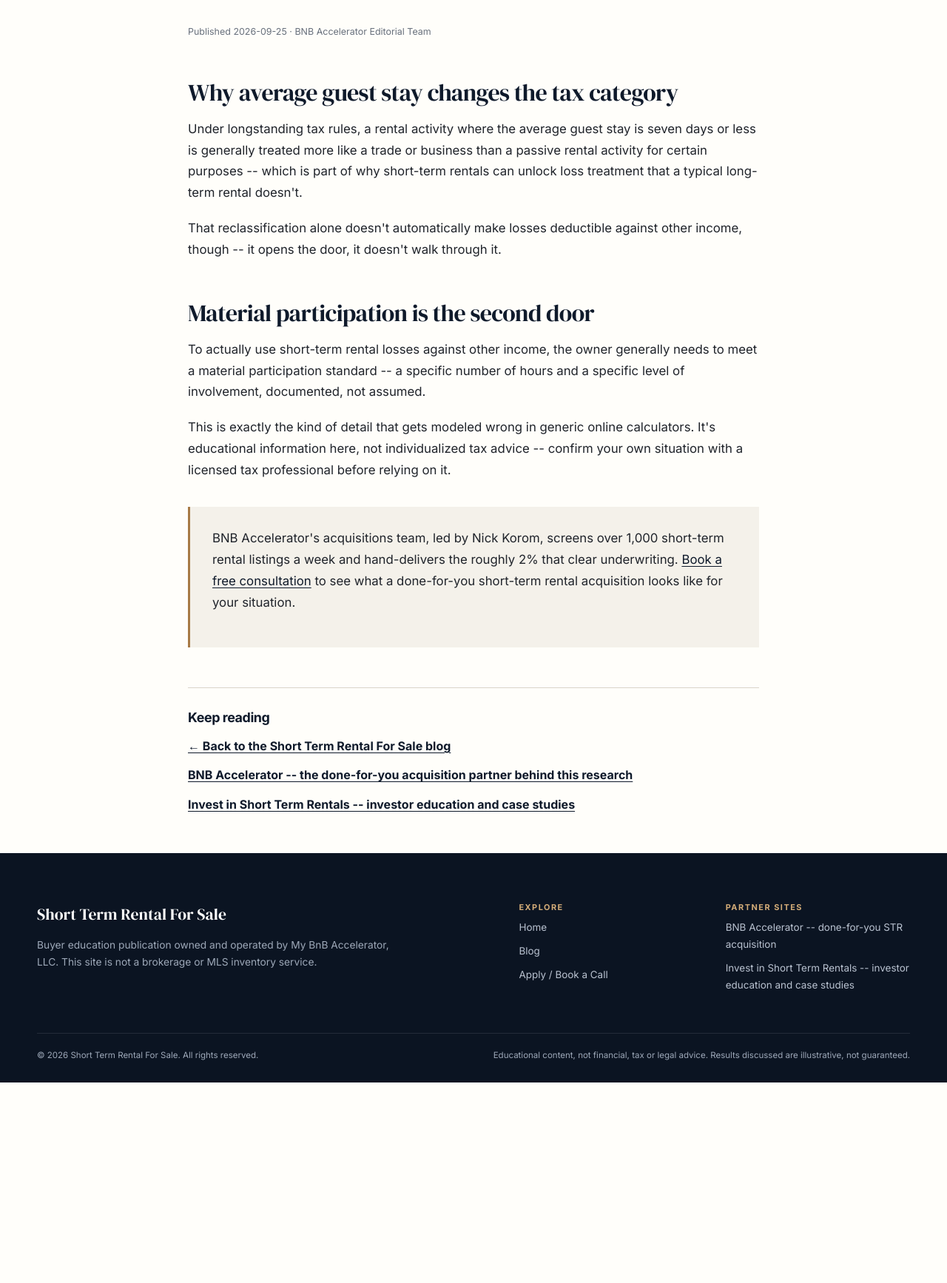
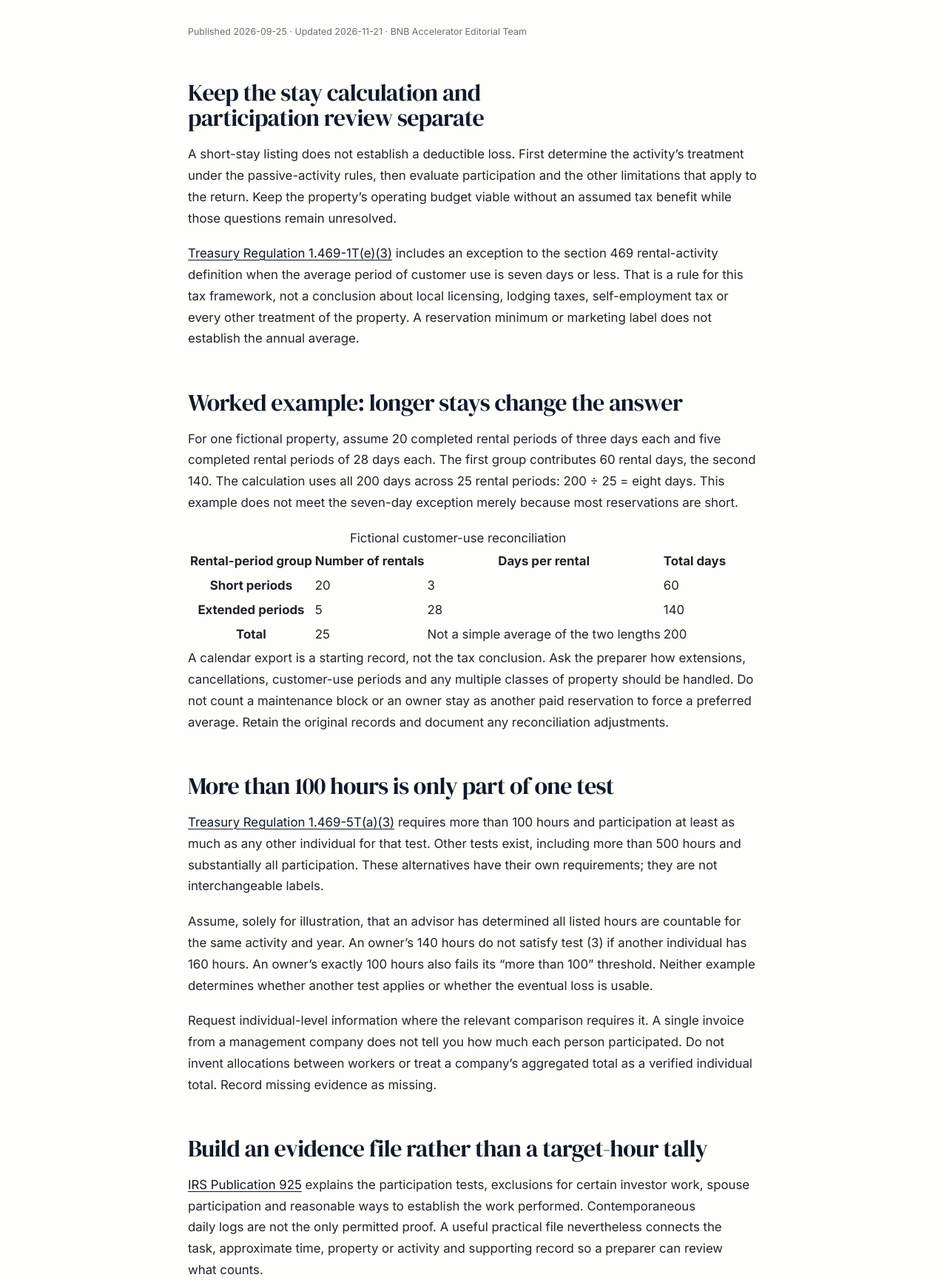
Before and after one commit to drconnorrobertson/shorttermrentalforsale-site, a plain HTML site: page the-7-day-rule-and-material-participation-for-str-tax-benefits.html in a window 1280 px wide. Shown: the part 426-2160 px from the top of the page at 74% size. Before the commit the page ends 1889 px from the top, so only its background shows below. Drawn offline with Linux system fonts and the light colour scheme.

Commit message:
Explain short-stay classification and participation with sourced examples

```diff
--- a/sitemap.xml
+++ b/sitemap.xml
@@ -11,7 +11,7 @@
   <url><loc>https://www.shorttermrentalforsale.com/nick-korom-on-what-separates-a-good-str-deal-from-a-bad-one/</loc><changefreq>monthly</changefreq><priority>0.7</priority></url>
   <url><loc>https://www.shorttermrentalforsale.com/financing-a-short-term-rental-purchase-dscr-loans-explained/</loc><changefreq>monthly</changefreq><priority>0.7</priority></url>
   <url><loc>https://www.shorttermrentalforsale.com/cost-segregation-and-bonus-depreciation-for-str-buyers/</loc><lastmod>2026-11-21</lastmod><changefreq>monthly</changefreq><priority>0.7</priority></url>
-  <url><loc>https://www.shorttermrentalforsale.com/the-7-day-rule-and-material-participation-for-str-tax-benefits/</loc><changefreq>monthly</changefreq><priority>0.7</priority></url>
+  <url><loc>https://www.shorttermrentalforsale.com/the-7-day-rule-and-material-participation-for-str-tax-benefits/</loc><lastmod>2026-11-21</lastmod><changefreq>monthly</changefreq><priority>0.7</priority></url>
   <url><loc>https://www.shorttermrentalforsale.com/best-markets-to-buy-a-short-term-rental-in-2026/</loc><changefreq>monthly</changefreq><priority>0.7</priority></url>
   <url><loc>https://www.shorttermrentalforsale.com/how-much-can-you-make-buying-an-airbnb-for-sale/</loc><changefreq>monthly</changefreq><priority>0.7</priority></url>
   <url><loc>https://www.shorttermrentalforsale.com/turnkey-vs-renovation-which-str-for-sale-fits-you/</loc><changefreq>monthly</changefreq><priority>0.7</priority></url>
--- a/the-7-day-rule-and-material-participation-for-str-tax-benefits.html
+++ b/the-7-day-rule-and-material-participation-for-str-tax-benefits.html
@@ -18,7 +18,7 @@
 <link rel="preconnect" href="https://fonts.gstatic.com" crossorigin>
 <link href="https://fonts.googleapis.com/css2?family=Inter:wght@400;500;600;700;800&family=DM+Serif+Display&display=swap" rel="stylesheet">
 <link rel="stylesheet" href="/style.css?v=20260919b">
-<script type="application/ld+json">{"@context": "https://schema.org", "@graph": [{"@type": "Organization", "name": "Short Term Rental For Sale", "url": "https://www.shorttermrentalforsale.com/", "sameAs": ["https://www.bnbaccelerator.com/"]}, {"@type": "WebSite", "name": "Short Term Rental For Sale", "url": "https://www.shorttermrentalforsale.com/"}, {"@type": "Article", "headline": "The 7-Day Rule and Material Participation for STR Tax Benefits", "description": "What the average-stay 'seven day rule' means for short-term rental tax treatment, and why material participation still matters.", "datePublished": "2026-09-25", "dateModified": "2026-09-25", "author": {"@type": "Organization", "name": "Short Term Rental For Sale"}, "publisher": {"@type": "Organization", "name": "Short Term Rental For Sale"}}]}</script>
+<script type="application/ld+json">{"@context": "https://schema.org", "@graph": [{"@type": "Organization", "name": "Short Term Rental For Sale", "url": "https://www.shorttermrentalforsale.com/", "sameAs": ["https://www.bnbaccelerator.com/"]}, {"@type": "WebSite", "name": "Short Term Rental For Sale", "url": "https://www.shorttermrentalforsale.com/"}, {"@type": "Article", "headline": "The 7-Day Rule and Material Participation for STR Tax Benefits", "description": "What the average-stay 'seven day rule' means for short-term rental tax treatment, and why material participation still matters.", "datePublished": "2026-09-25", "dateModified": "2026-11-21", "author": {"@type": "Organization", "name": "Short Term Rental For Sale"}, "publisher": {"@type": "Organization", "name": "Short Term Rental For Sale"}}]}</script>
 </head>
 <body>
 <header class="site-header">
@@ -36,18 +36,27 @@
   <p class="breadcrumb"><a href="/">Home</a> / <a href="/blog/">Blog</a> / The 7-Day Rule and Material Participation for STR Tax Benefits</p>
   <p class="kicker">Tax strategy</p>
   <h1>The 7-Day Rule and Material Participation for STR Tax Benefits</h1>
-  <p class="meta">Published 2026-09-25 &middot; BNB Accelerator Editorial Team</p>
+  <p class="meta">Published 2026-09-25 · Updated 2026-11-21 &middot; BNB Accelerator Editorial Team</p>
   <div class="post-body">
-    <h2>Why average guest stay changes the tax category</h2>
-<p>Under longstanding tax rules, a rental activity where the average guest stay is seven days or less is generally treated more like a trade or business than a passive rental activity for certain purposes -- which is part of why short-term rentals can unlock loss treatment that a typical long-term rental doesn't.</p>
-<p>That reclassification alone doesn't automatically make losses deductible against other income, though -- it opens the door, it doesn't walk through it.</p>
-<h2>Material participation is the second door</h2>
-<p>To actually use short-term rental losses against other income, the owner generally needs to meet a material participation standard -- a specific number of hours and a specific level of involvement, documented, not assumed.</p>
-<p>This is exactly the kind of detail that gets modeled wrong in generic online calculators. It's educational information here, not individualized tax advice -- confirm your own situation with a licensed tax professional before relying on it.</p>
-
-    <div class="pull-cta">
-      <p>BNB Accelerator's acquisitions team, led by Nick Korom, screens over 1,000 short-term rental listings a week and hand-delivers the roughly 2% that clear underwriting. <a href="https://www.bnbaccelerator.com/apply/">Book a free consultation</a> to see what a done-for-you short-term rental acquisition looks like for your situation.</p>
-    </div>
+<h2>Keep the stay calculation and participation review separate</h2>
+<p>A short-stay listing does not establish a deductible loss. First determine the activity’s treatment under the passive-activity rules, then evaluate participation and the other limitations that apply to the return. Keep the property’s operating budget viable without an assumed tax benefit while those questions remain unresolved.</p>
+<p><a href="https://www.ecfr.gov/current/title-26/section-1.469-1T">Treasury Regulation 1.469-1T(e)(3)</a> includes an exception to the section 469 rental-activity definition when the average period of customer use is seven days or less. That is a rule for this tax framework, not a conclusion about local licensing, lodging taxes, self-employment tax or every other treatment of the property. A reservation minimum or marketing label does not establish the annual average.</p>
+<h2>Worked example: longer stays change the answer</h2>
+<p>For one fictional property, assume 20 completed rental periods of three days each and five completed rental periods of 28 days each. The first group contributes 60 rental days, the second 140. The calculation uses all 200 days across 25 rental periods: 200 ÷ 25 = eight days. This example does not meet the seven-day exception merely because most reservations are short.</p>
+<div class="table-wrap" style="overflow-x:auto"><table><caption>Fictional customer-use reconciliation</caption><thead><tr><th scope="col">Rental-period group</th><th scope="col">Number of rentals</th><th scope="col">Days per rental</th><th scope="col">Total days</th></tr></thead><tbody><tr><th scope="row">Short periods</th><td>20</td><td>3</td><td>60</td></tr><tr><th scope="row">Extended periods</th><td>5</td><td>28</td><td>140</td></tr><tr><th scope="row">Total</th><td>25</td><td>Not a simple average of the two lengths</td><td>200</td></tr></tbody></table></div>
+<p>A calendar export is a starting record, not the tax conclusion. Ask the preparer how extensions, cancellations, customer-use periods and any multiple classes of property should be handled. Do not count a maintenance block or an owner stay as another paid reservation to force a preferred average. Retain the original records and document any reconciliation adjustments.</p>
+<h2>More than 100 hours is only part of one test</h2>
+<p><a href="https://www.ecfr.gov/current/title-26/section-1.469-5T">Treasury Regulation 1.469-5T(a)(3)</a> requires more than 100 hours and participation at least as much as any other individual for that test. Other tests exist, including more than 500 hours and substantially all participation. These alternatives have their own requirements; they are not interchangeable labels.</p>
+<p>Assume, solely for illustration, that an advisor has determined all listed hours are countable for the same activity and year. An owner’s 140 hours do not satisfy test (3) if another individual has 160 hours. An owner’s exactly 100 hours also fails its “more than 100” threshold. Neither example determines whether another test applies or whether the eventual loss is usable.</p>
+<p>Request individual-level information where the relevant comparison requires it. A single invoice from a management company does not tell you how much each person participated. Do not invent allocations between workers or treat a company’s aggregated total as a verified individual total. Record missing evidence as missing.</p>
+<h2>Build an evidence file rather than a target-hour tally</h2>
+<p><a href="https://www.irs.gov/publications/p925">IRS Publication 925</a> explains the participation tests, exclusions for certain investor work, spouse participation and reasonable ways to establish the work performed. Contemporaneous daily logs are not the only permitted proof. A useful practical file nevertheless connects the task, approximate time, property or activity and supporting record so a preparer can review what counts.</p>
+<ul><li><strong>Describe the work:</strong> write what was done, by whom and when. Separate operating work from reviewing an investment or planning an acquisition.</li><li><strong>Connect evidence:</strong> retain the relevant work order, message, calendar entry or invoice reference in your own secure system. Avoid circulating guest names and contact information in a general worksheet.</li><li><strong>Separate recorded and accepted time:</strong> retain the original entry even when the advisor excludes or adjusts it. Keep the reason and reviewer beside the adjustment.</li><li><strong>Reconcile the annual scope:</strong> use consistent activity and tax-year boundaries. Ask the preparer to evaluate any grouping or ownership questions rather than casually pooling unrelated properties.</li><li><strong>Record other participants:</strong> request support appropriate to the selected test. A staffing change during the year can make an earlier estimate stale.</li></ul>
+<p>For example, a fictional entry might say “reviewed and resolved an access-system fault; 0.8 hours; maintenance ticket reference; tax treatment not yet reviewed.” That is more useful than “one hour toward qualification.” The file should describe actual work and preserve uncertainty, not reverse-engineer a threshold after year end.</p>
+<h2>Do not turn classification into a promised offset</h2>
+<p>Ask the tax professional to assess basis, at-risk, passive-activity, personal-use and other applicable restrictions before estimating a current-year benefit. Keep the supported depreciation calculation, passive-activity conclusion and usable deduction as separate outputs. None is established by purchasing an LLC, hiring an acquisition team or completing an online calculator.</p>
+<p>Use the <a href="/cost-segregation-and-bonus-depreciation-for-str-buyers/">cost-segregation basis review</a> for the depreciation evidence and the <a href="/cash-flow-vs-appreciation-evaluating-an-str-for-sale/">cash-flow downside example</a> for operating liquidity. Review the <a href="/field-guides/buying-str-with-existing-bookings/">booking-handoff guide</a> before assuming a seller’s future reservations will become buyer income.</p>
+<p><small>Educational editorial content by the BNB Accelerator Editorial Team. Revised November 21, 2026; primary sources checked on that date. All rental periods and participation hours above are fictional. They do not describe a client outcome or establish a taxpayer’s eligibility.</small></p>
 
   </div>
   <div class="related">
```
